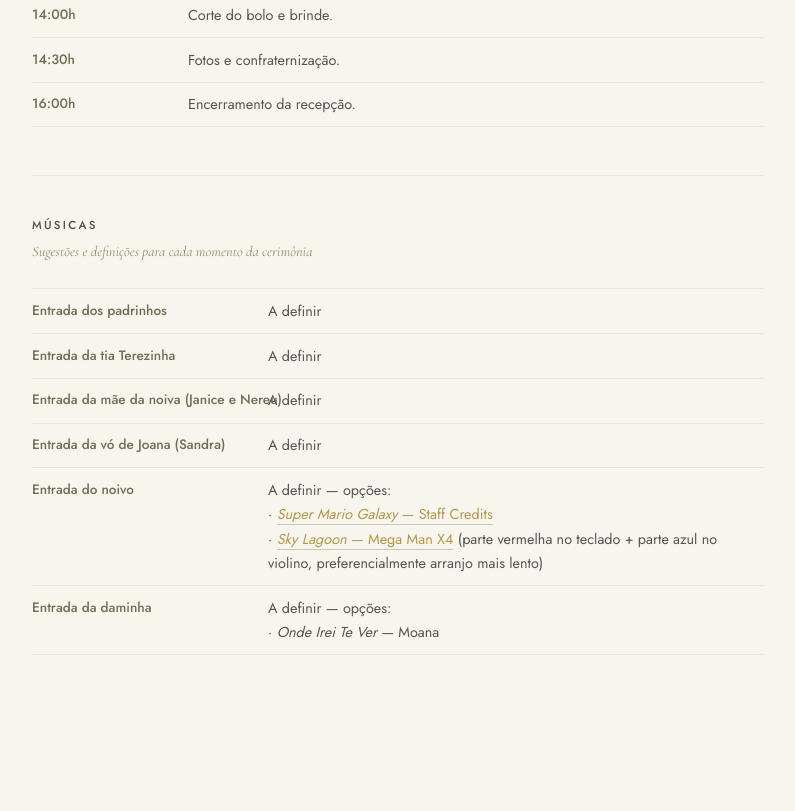
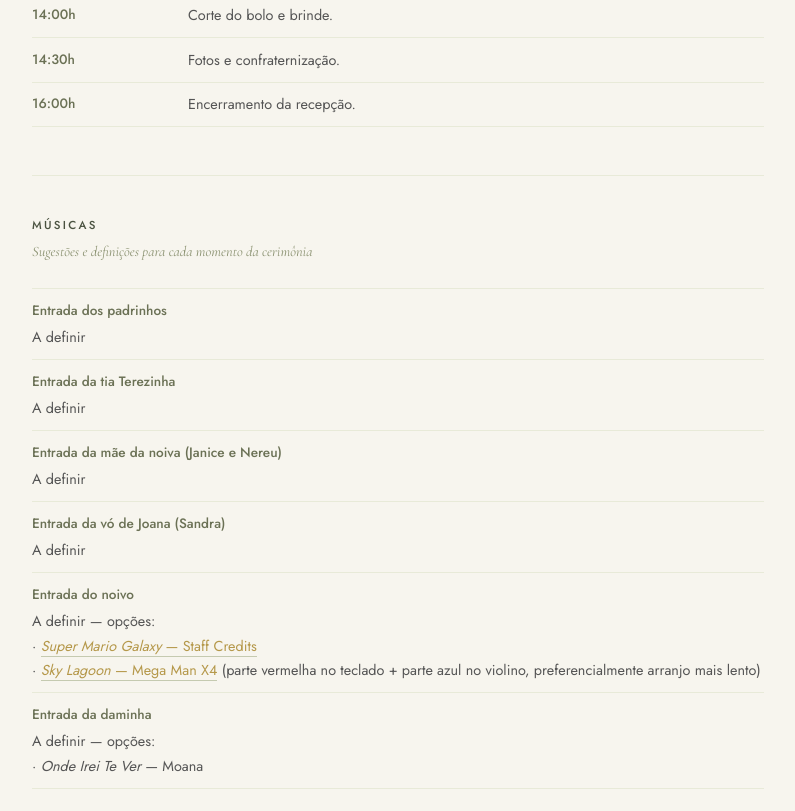
Before and after one commit to ThomazDiniz/casamento, a website: page roteiro.html in a window 1280 px wide. Shown: the part 2304-3115 px from the top of the page, without its empty margins (242-1037 px from the left). Before the commit the page ends 3087 px from the top, so only its background shows below. Drawn offline with nearby package versions, Linux system fonts and the light colour scheme.

Commit message:
Update roteiro.html

```diff
--- a/roteiro.html
+++ b/roteiro.html
@@ -136,7 +136,7 @@
       font-size: 0.9rem;
     }
     .bloco-items li:first-child { border-top: 1px solid var(--olive-pale); }
-    .bloco-items li.musica { grid-template-columns: 220px 1fr; }
+    .bloco-items li.musica { display: flex; flex-direction: column; gap: 0.2rem; }
 
     .item-hora {
       font-weight: 500;
```
